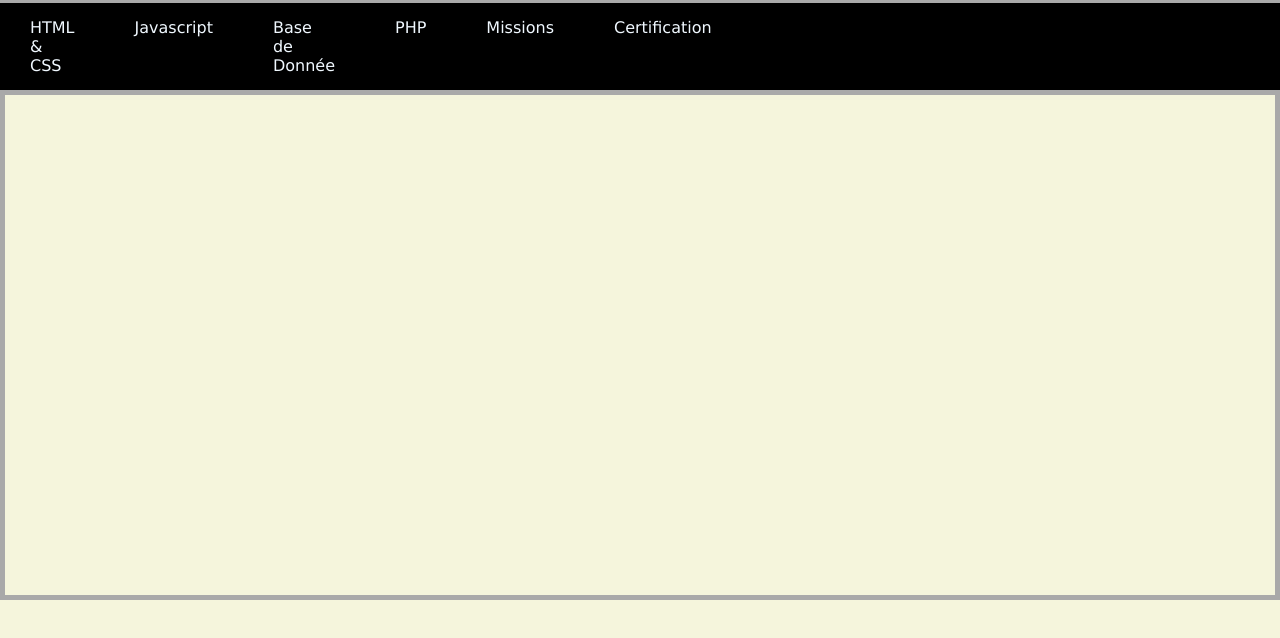
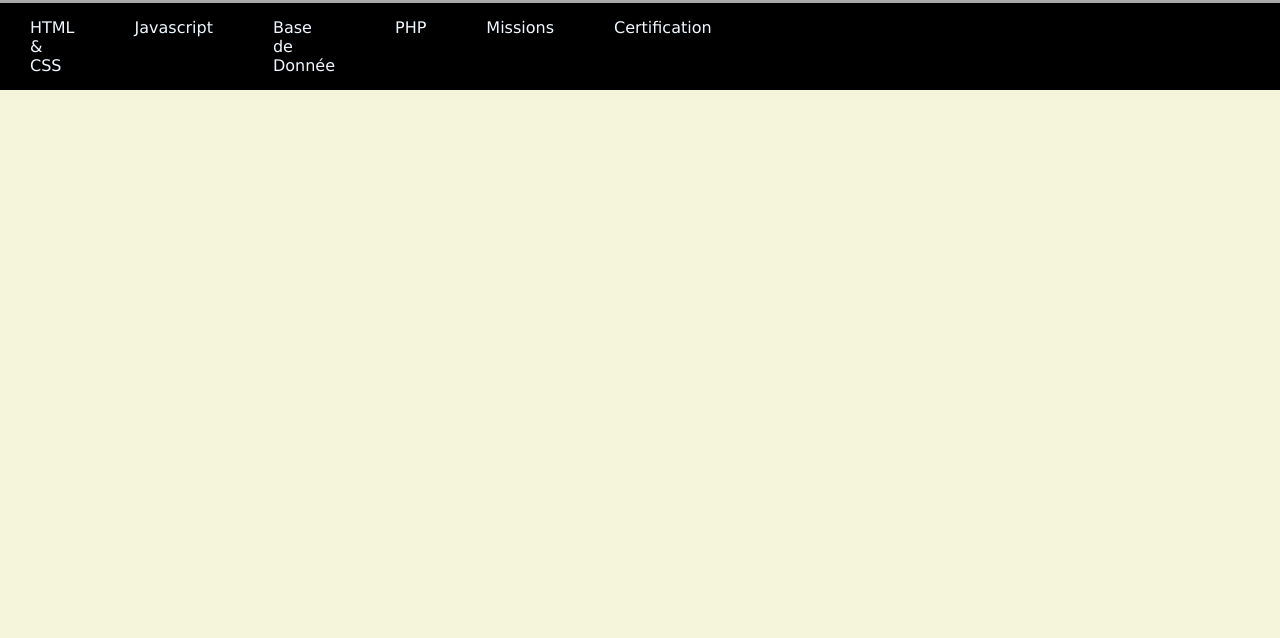
Before and after one commit to matis91410/site.principal, a plain HTML site: page index.html in a window 1280 px wide. Shown: the part 132-770 px from the top of the page. Drawn offline with Linux system fonts and the light colour scheme.

Commit message:
Update styles.css

```diff
--- a/styles.css
+++ b/styles.css
@@ -201,11 +201,6 @@ footer{
     text-align: center;
 
 }
-section{
-    border: 5px solid darkgray;
-    height: 500px;
-}
-
 .b li:hover a {
     color: pink;
     font-weight: bold;
```
